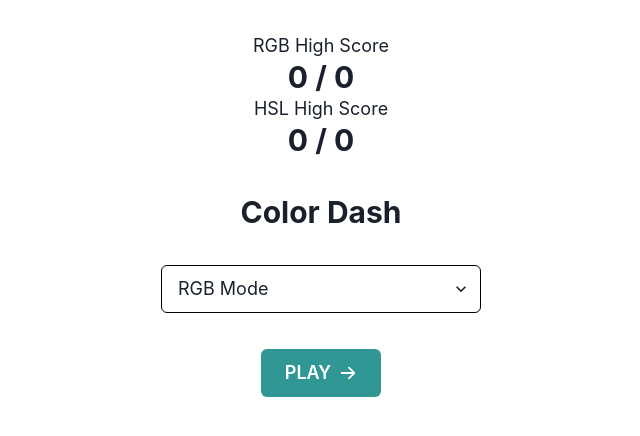
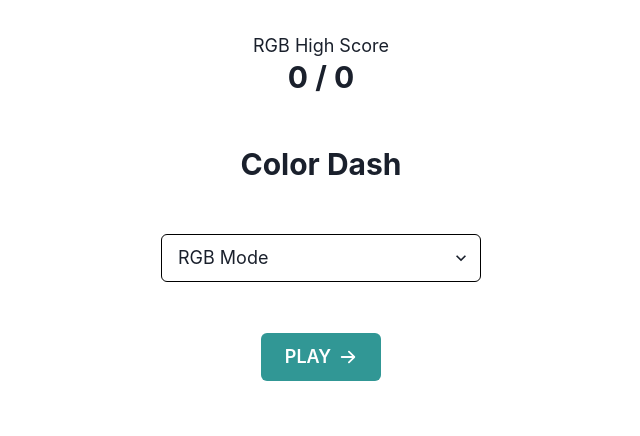
Before and after one commit to TebzaTheMan/ColorDash, a Next.js app: page / in a window 1280 px wide. Shown: the top 436 px of the page, without its empty margins (319-959 px from the left). Built offline with nearby package versions, Linux system fonts and the light colour scheme.

Commit message:
feat: show highscore of selected game mode only

```diff
--- a/features/Highscore/components/Highscore.tsx
+++ b/features/Highscore/components/Highscore.tsx
@@ -2,24 +2,20 @@ import { Box, Center, Heading } from "@chakra-ui/react";
 import { Text } from "@chakra-ui/react";
 import { HighscoreContext } from "features/Highscore";
 import { useContext } from "react";
+import { TMode } from "types";
 
-export function HighScore() {
+interface IProps {
+  mode: TMode;
+}
+export function HighScore({ mode }: IProps) {
   const [highscoreData] = useContext(HighscoreContext);
   return (
     <>
       <Box>
-        <Text fontSize="lg">RGB High Score</Text>
+        <Text fontSize="lg">{mode?.toUpperCase()} High Score</Text>
         <Center>
           <Heading size="lg" as="h1">
-            {highscoreData.rgb.points} / {highscoreData.rgb.total}
-          </Heading>
-        </Center>
-      </Box>
-      <Box>
-        <Text fontSize="lg">HSL High Score</Text>
-        <Center>
-          <Heading size="lg" as="h1">
-            {highscoreData.hsl.points} / {highscoreData.hsl.total}
+            {highscoreData[mode!].points} / {highscoreData[mode!].total}
           </Heading>
         </Center>
       </Box>
--- a/pages/index.tsx
+++ b/pages/index.tsx
@@ -5,6 +5,7 @@ import { HighScore } from "features/Highscore";
 import { HiArrowRight } from "react-icons/hi";
 import Link from "next/link";
 import { useState } from "react";
+import { TMode } from "types";
 export default function Home() {
   const [gameMode, setGameMode] = useState("rgb");
   return (
@@ -24,7 +25,7 @@ export default function Home() {
           height="50vh"
           marginTop="8"
         >
-          <HighScore />
+          <HighScore mode={gameMode as TMode} />
           <Spacer />
           <Heading size="lg">Color Dash</Heading>
           <Spacer />
```
